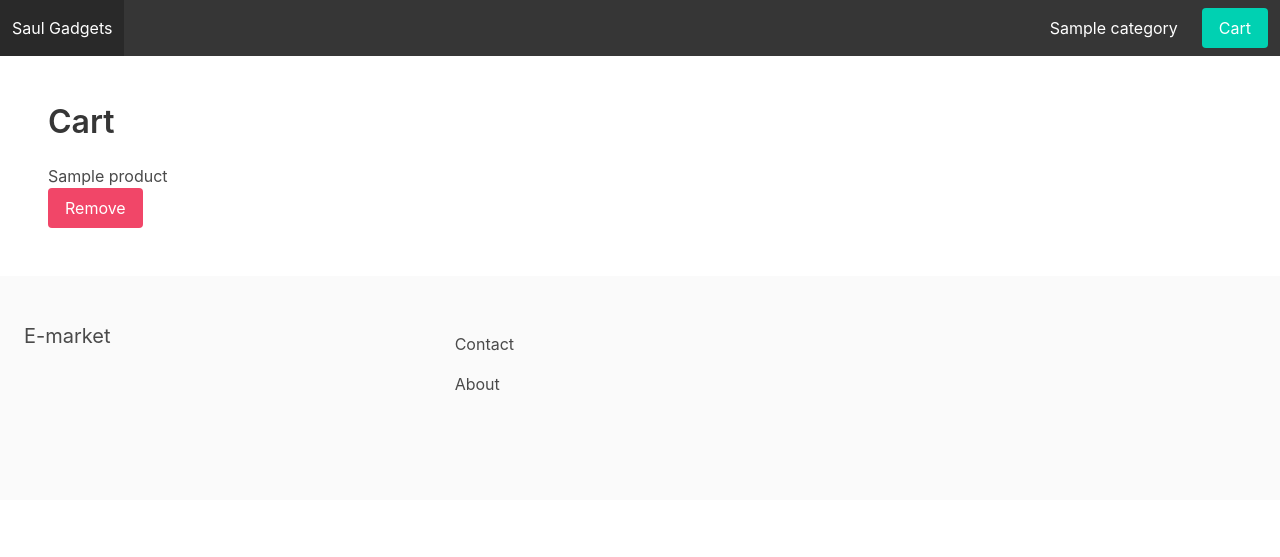
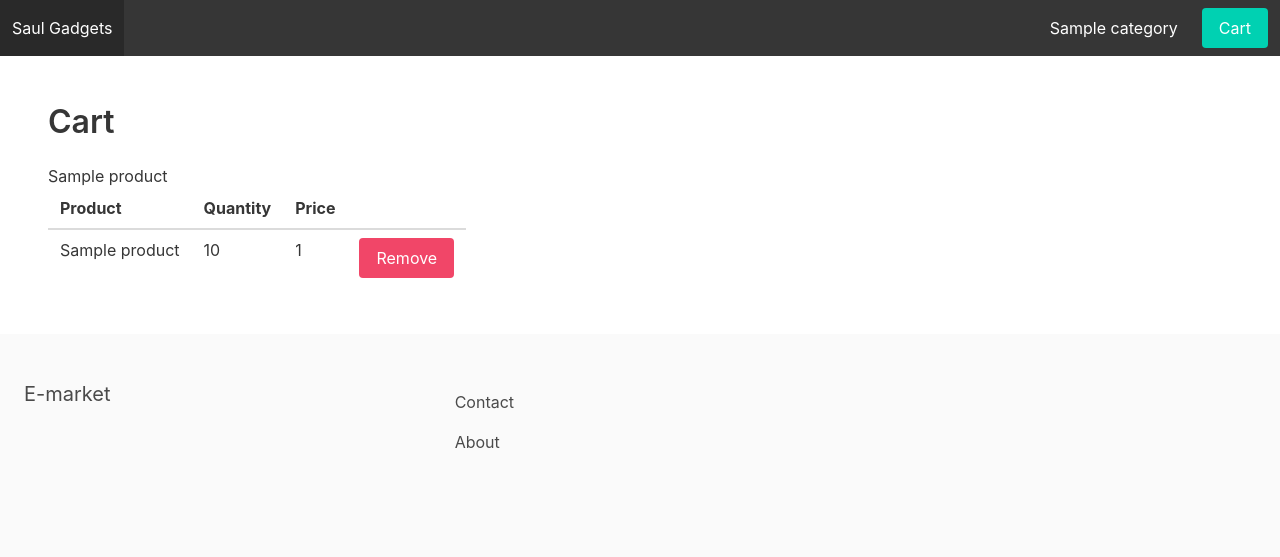
Before and after one commit to KaisarAyupov/Django-And-Vue-Ecommerce-Website-, a Django app: template e_market/apps/cart/templates/cart.html in a window 1280 px wide. Shown: the top 557 px of the page. Run offline with Django 3.2, Linux system fonts and the light colour scheme; the template is opened without the code that fills it: most values are stand-ins (such as "Sample title", 1, 10 or a date in 2020).

Commit message:
Show quantity and price in the cart

```diff
--- a/e_market/apps/cart/templates/cart.html
+++ b/e_market/apps/cart/templates/cart.html
@@ -4,14 +4,32 @@
 {% block content %}
 <div id="cartapp">
     <h1 class="title">Cart</h1>
+    {% if cart %}
+    <div class="table">
+        <table class="table">
+            <thead>
+                <th>Product</th>
+                <th>Quantity</th>
+                <th>Price</th>
+                <th></th>
+            </thead>
+            <tbody>
+                {% for item in cart %}
+                {% with product=item.product %}
+                <tr>
+                    <td>{{ product.title }}</td>
+                    <td>{{ item.quantity }}</td>
+                    <td>{{ item.total_price }}</td>
+                    <td><button @click="removeFromCart({{ product.id }})" class="button is-danger">Remove</button></td>
+                </tr>
+                <p>{{ product.title }}</p>
+                {% endwith %}
+                {% endfor %}
+            </tbody>
 
-    {% if cart %}
-    {% for item in cart %}
-    {% with product=item.product %}
-    <p>{{ product.title }}</p>
-    <button @click="removeFromCart({{ product.id }})" class="button is-danger">Remove</button>
-    {% endwith %}
-    {% endfor %}
+
+        </table>
+    </div>
     {% else %}
     <p>Your cart is empty!</p>
     {% endif %}
--- a/to_do.txt
+++ b/to_do.txt
@@ -35,7 +35,7 @@ Todo list for part 4:
 -DONE Make it possible to remove products from the cart
 ********************************************************************************************************************************************
 Todo list for part 5:
--Show quantity and price in the cart
+-DONE
 -Update quantity
 -More Vue.js in the cart (automatically remove products, etc)
 -Show cart in the menu (with quantity)
```
